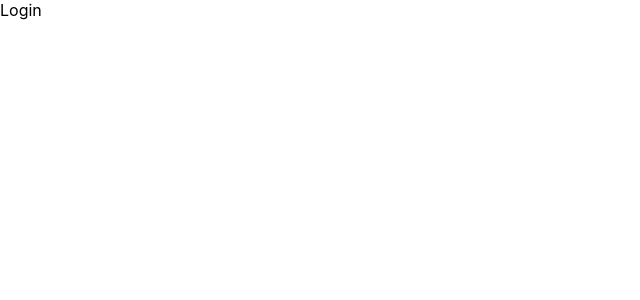
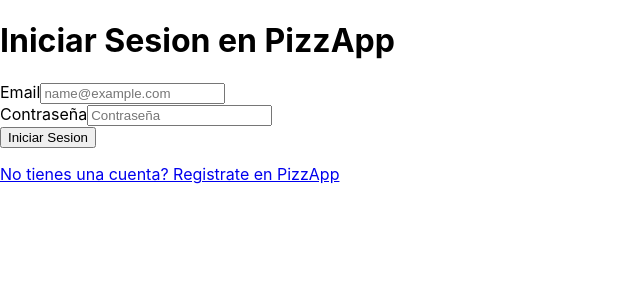
Before and after one commit to NahuelMendez/elem-ing-software, a React (Create React App) app in the folder app/: page /login in a window 1280 px wide. Shown: the top 300 px of the page, without its empty margins (0-640 px from the left). Built offline with nearby package versions, Linux system fonts and the light colour scheme.

Commit message:
Basic structure of login was created without functionally

```diff
--- a/app/src/components/Login/index.js
+++ b/app/src/components/Login/index.js
@@ -1,6 +1,64 @@
+import React, {useState} from "react";
+import api from '../Api/ApiObject';
+import {Link} from 'react-router-dom';
+
 const Login = () => {
+
+  const [data, setData] = useState({email: "", password: ""});
+  const [error, setError] = useState("");
+
+  const handleChange = name => event => {
+    setData(prevState => ({ ...prevState, [name]: event.target.value }));
+  }
+
+  const handleSubmit = (event) =>{
+    event.preventDefault()
+
+  }
+
   return (
-    <div>Login</div>
+    <div className = "border border-secondary rounded p-4 m-4 h-100">
+        <form onSubmit={handleSubmit}>
+        <h1 className = "mb-4 text-center">
+            Iniciar Sesion en PizzApp
+        </h1>
+        <div className="form-floating mb-3">
+          <label htmlFor="floatingInput">Email</label>
+            <input
+            type="email"
+            id="floatingInput"
+            className="form-control"
+            placeholder="name@example.com"
+            value={data.email}
+            aria-describedby="validationTooltipPrependEmail" required
+            onChange={handleChange("email")}
+            />
+        </div>
+        <div className="form-floating">
+          <label htmlFor="password">Contraseña</label>
+            <input
+            type="password"
+            className="form-control"
+            id="floatingPasword"
+            placeholder="Contraseña"
+            value={data.password}
+            aria-describedby="validationTooltipPrependPass" required
+            onChange={handleChange("password")}
+            />
+        </div>
+        <div className="d-grid gap-2 col-12 mx-auto">
+        <button type="submit" className="btn btn-info rounded-pill my-4">
+            Iniciar Sesion
+        </button>
+        </div>
+        <div>
+            {error && <div id= "alertReg" className="alert alert-danger" role="alert">
+                El email y/o la contraseña no son correctos. Por favor reviselos e intente nuevamente.
+            </div>}
+        </div>
+        <Link to={"/register"}> <p className = "text-center">No tienes una cuenta? Registrate en PizzApp</p> </Link>
+        </form>
+  </div>
   )
 }
 
```
